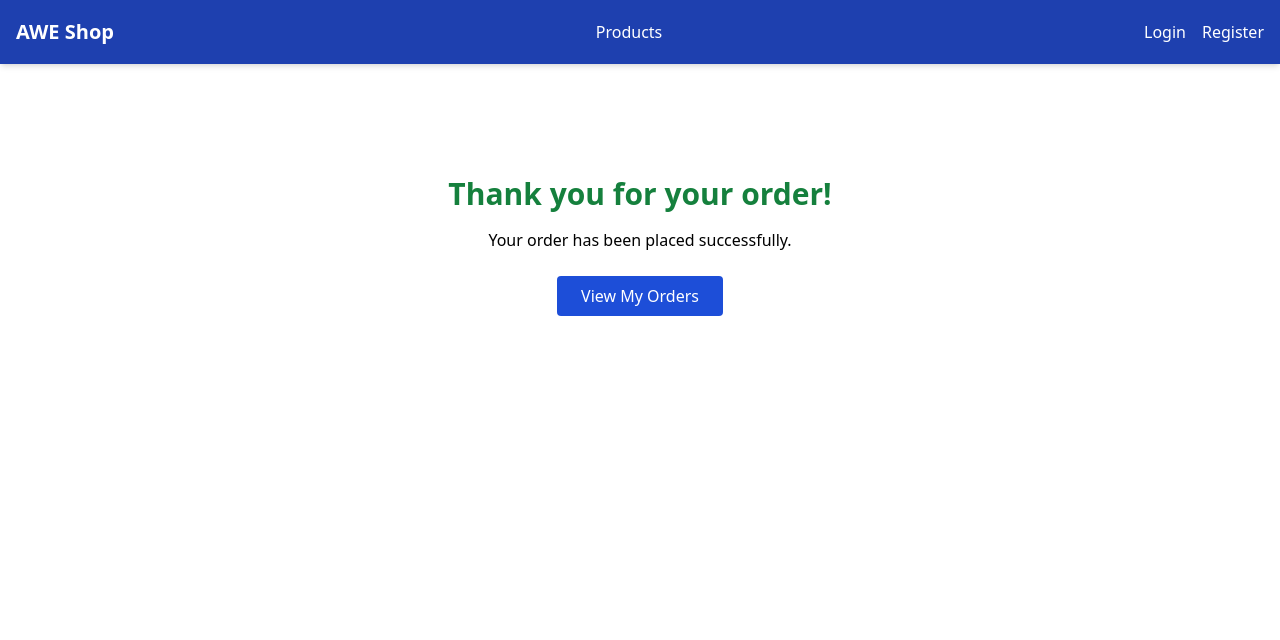
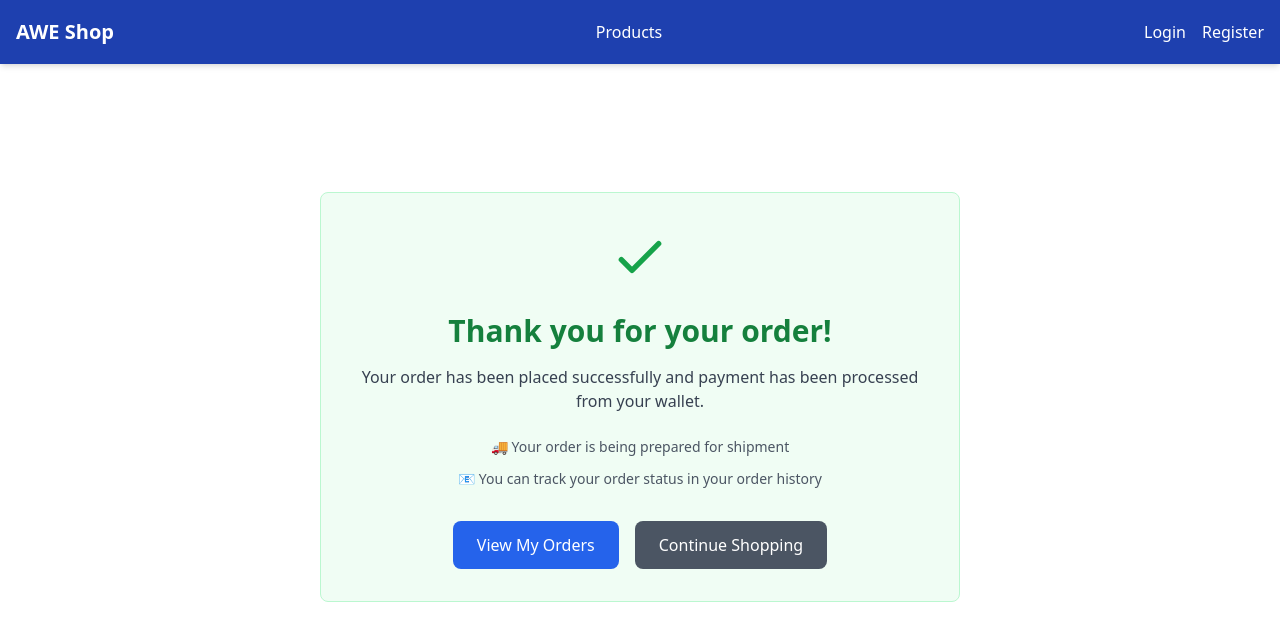
Before and after one commit to SWE30003-2025/AWE-frontend, a React (Create React App) app: page /order-confirmation in a window 1280 px wide. Shown: the top 640 px of the page. Built offline with nearby package versions, Linux system fonts and the light colour scheme.

Commit message:
placing order

```diff
--- a/src/api.ts
+++ b/src/api.ts
@@ -252,6 +252,23 @@ export async function removeFromCart(product_id: string): Promise<void> {
   }
 }
 
+export async function placeOrder(shippingInfo: {
+  shipping_full_name: string;
+  shipping_address: string;
+  shipping_city: string;
+  shipping_postal_code: string;
+}): Promise<OrderModel> {
+  try {
+    const response = await api.post("/api/shopping-cart/place-order/", shippingInfo);
+    return response.data;
+  } catch (error) {
+    console.error("Error placing order:", error);
+    throw error;
+  }
+}
+
+
+
 // ===== Shipment APIs =====
 
 export async function getShipmentDashboard(): Promise<ShipmentDashboardData> {
--- a/src/models/OrderModel.ts
+++ b/src/models/OrderModel.ts
@@ -1,4 +1,5 @@
 import type { OrderItemModel } from './OrderItemModel';
+import type { ShipmentModel } from './ShipmentModel';
 
 export interface OrderModel {
   id: number;
@@ -7,4 +8,9 @@ export interface OrderModel {
   status?: string;
   total: number;
   items: OrderItemModel[];
+  shipment?: ShipmentModel;
+  shipping_full_name?: string;
+  shipping_address?: string;
+  shipping_city?: string;
+  shipping_postal_code?: string;
 }
--- a/src/pages/Checkout.tsx
+++ b/src/pages/Checkout.tsx
@@ -1,7 +1,7 @@
 import { useState, useEffect } from 'react';
 import { useCart } from '../contexts/CartContext';
 import { useNavigate } from 'react-router-dom';
-import axios from 'axios';
+import { placeOrder } from '../api';
 import toast from 'react-hot-toast';
 
 export default function Checkout() {
@@ -52,29 +52,21 @@ export default function Checkout() {
 
     setIsSubmitting(true);
     try {
-      const orderPayload = {
-        shipping: {
-          name: form.name,
-          address: form.address,
-          city: form.city,
-          postal: form.postal,
-        },
-        items: cart.items.map(item => ({
-          product_id: item.product,
-          quantity: item.quantity,
-        }))
+      const shippingInfo = {
+        shipping_full_name: form.name,
+        shipping_address: form.address,
+        shipping_city: form.city,
+        shipping_postal_code: form.postal,
       };
 
-      await axios.post('http://localhost:8000/api/order/', orderPayload, {
-        headers: {
-          'Authorization': `Basic ${btoa(`${localStorage.getItem("username")}:${localStorage.getItem("password")}`)}`,
-          'Content-Type': 'application/json'
-        }
-      });
+      const order = await placeOrder(shippingInfo);
 
       toast.success('Order placed successfully!');
       clearCart();
-      navigate('/order-confirmation');
+      // Navigate to order confirmation with full order data
+      navigate('/order-confirmation', {
+        state: { order }
+      });
     } catch (err: any) {
       console.error(err);
       const errorMessage = err.response?.data?.error || 'Failed to place order. Please try again.';
--- a/src/pages/OrderConfirmation.tsx
+++ b/src/pages/OrderConfirmation.tsx
@@ -1,13 +1,80 @@
-import { Link } from "react-router-dom";
+import { Link, useLocation } from "react-router-dom";
+import type { OrderModel } from "../models/OrderModel";
 
 export default function OrderConfirmation() {
+  const location = useLocation();
+  const order: OrderModel | undefined = location.state?.order;
+
+  // Fallback for backward compatibility
+  const orderId = order?.id || location.state?.orderId;
+
   return (
-    <div className="text-center mt-20">
-      <h2 className="text-3xl font-bold text-green-700 mb-4">Thank you for your order!</h2>
-      <p>Your order has been placed successfully.</p>
-      <Link to="/my-orders" className="inline-block mt-6 bg-blue-700 text-white px-6 py-2 rounded hover:bg-blue-800">
-        View My Orders
-      </Link>
+    <div className="max-w-2xl mx-auto p-4 text-center mt-20">
+      <div className="bg-green-50 border border-green-200 rounded-lg p-8">
+        <div className="mb-6">
+          <svg className="mx-auto h-16 w-16 text-green-600" fill="none" stroke="currentColor" viewBox="0 0 24 24">
+            <path strokeLinecap="round" strokeLinejoin="round" strokeWidth={2} d="M5 13l4 4L19 7" />
+          </svg>
+        </div>
+
+        <h2 className="text-3xl font-bold text-green-700 mb-4">
+          Thank you for your order!
+        </h2>
+
+        <p className="text-gray-700 mb-6">
+          Your order has been placed successfully and payment has been processed from your wallet.
+        </p>
+
+        {orderId && (
+          <div className="bg-white border border-gray-200 rounded-lg p-4 mb-6">
+            <p className="text-sm text-gray-600">Order ID</p>
+            <p className="text-lg font-mono font-semibold text-gray-900">{orderId}</p>
+          </div>
+        )}
+
+        {order?.shipment && (
+          <div className="bg-white border border-gray-200 rounded-lg p-4 mb-6">
+            <p className="text-sm text-gray-600">Tracking Number</p>
+            <p className="text-lg font-mono font-semibold text-blue-600">{order.shipment.tracking_number}</p>
+            <div className="mt-3 text-sm text-gray-600">
+              <p><span className="font-medium">Carrier:</span> {order.shipment.carrier}</p>
+              <p><span className="font-medium">Status:</span> <span className="capitalize">{order.shipment.status}</span></p>
+              {order.shipment.estimated_delivery && (
+                <p><span className="font-medium">Estimated Delivery:</span> {new Date(order.shipment.estimated_delivery).toLocaleDateString()}</p>
+              )}
+            </div>
+          </div>
+        )}
+
+        <div className="space-y-3">
+          <p className="text-sm text-gray-600">
+            🚚 Your order is being prepared for shipment
+          </p>
+          <p className="text-sm text-gray-600">
+            📧 You can track your order status in your order history
+          </p>
+          {order?.shipment?.tracking_number && (
+            <p className="text-sm text-gray-600">
+              📦 Track your package with tracking number: <span className="font-mono font-medium">{order.shipment.tracking_number}</span>
+            </p>
+          )}
+        </div>
+
+        <div className="flex flex-col sm:flex-row gap-4 justify-center mt-8">
+          <Link
+            to="/my-orders"
+            className="bg-blue-600 text-white px-6 py-3 rounded-lg hover:bg-blue-700 transition font-medium"
+          >
+            View My Orders
+          </Link>
+          <Link
+            to="/products"
+            className="bg-gray-600 text-white px-6 py-3 rounded-lg hover:bg-gray-700 transition font-medium"
+          >
+            Continue Shopping
+          </Link>
+        </div>
+      </div>
     </div>
   );
 }
--- a/src/pages/ShipmentDashboard.tsx
+++ b/src/pages/ShipmentDashboard.tsx
@@ -169,7 +169,7 @@ export default function ShipmentDashboard() {
                 dashboardData.recent_shipments.map((shipment: ShipmentModel) => (
                   <tr key={shipment.id} className="hover:bg-gray-50">
                     <td className="px-6 py-4 whitespace-nowrap text-sm font-medium text-gray-900">
-                      #{shipment.id.slice(0, 8)}
+                      #{String(shipment.id).slice(0, 8)}
                     </td>
                     <td className="px-6 py-4 whitespace-nowrap">
                       <span className={`inline-flex px-2 py-1 text-xs font-semibold rounded-full ${getStatusColor(shipment.status)}`}>
@@ -177,7 +177,7 @@ export default function ShipmentDashboard() {
                       </span>
                     </td>
                     <td className="px-6 py-4 whitespace-nowrap text-sm text-gray-900">
-                      {shipment.order_id ? `#${shipment.order_id.slice(0, 8)}` : 'N/A'}
+                      {shipment.order_id ? `#${String(shipment.order_id).slice(0, 8)}` : 'N/A'}
                     </td>
                     <td className="px-6 py-4 whitespace-nowrap text-sm text-gray-900">
                       {shipment.tracking_number || 'Not assigned'}
```
Also changed, not shown: src/models/ShipmentModel.ts (+9 -4 lines).
